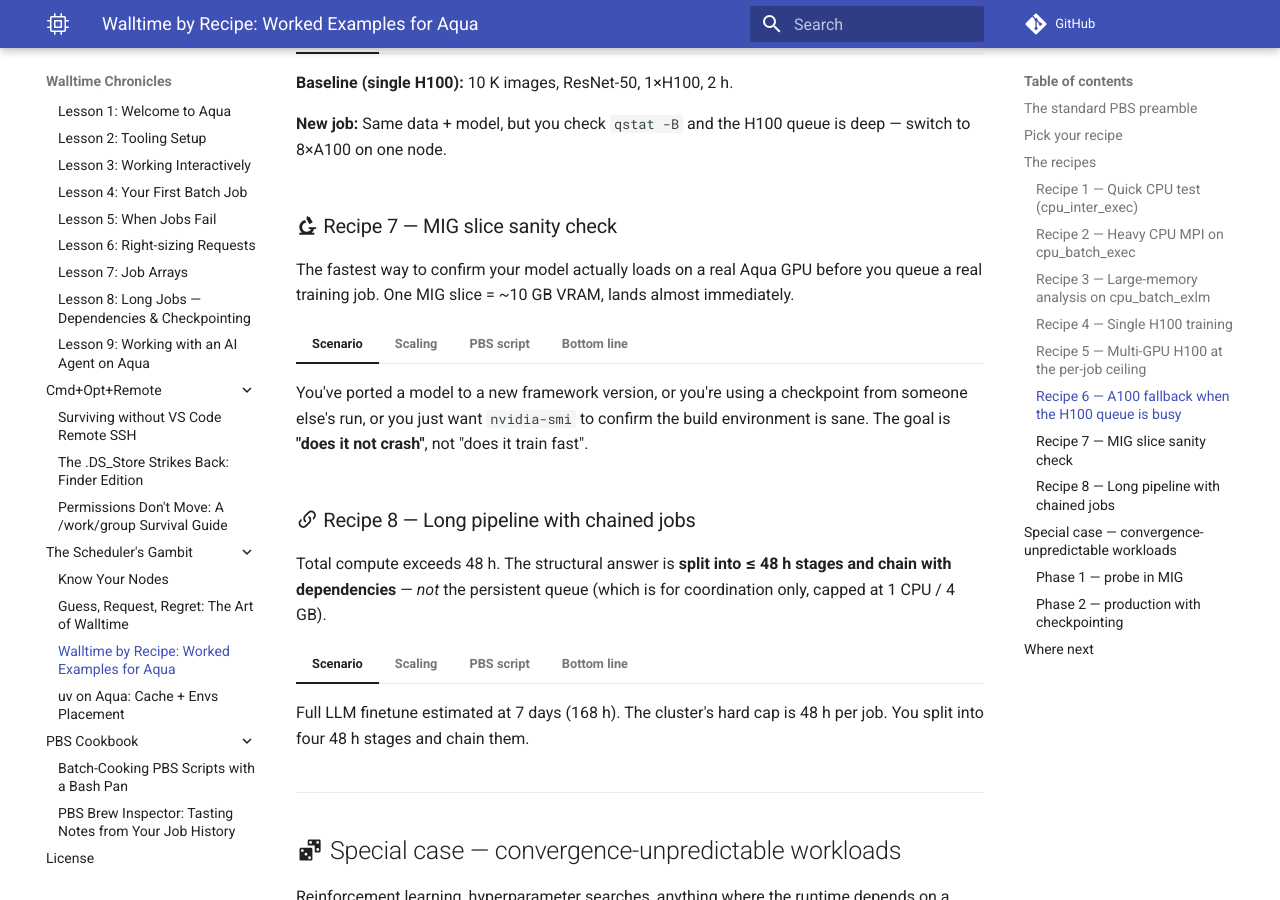
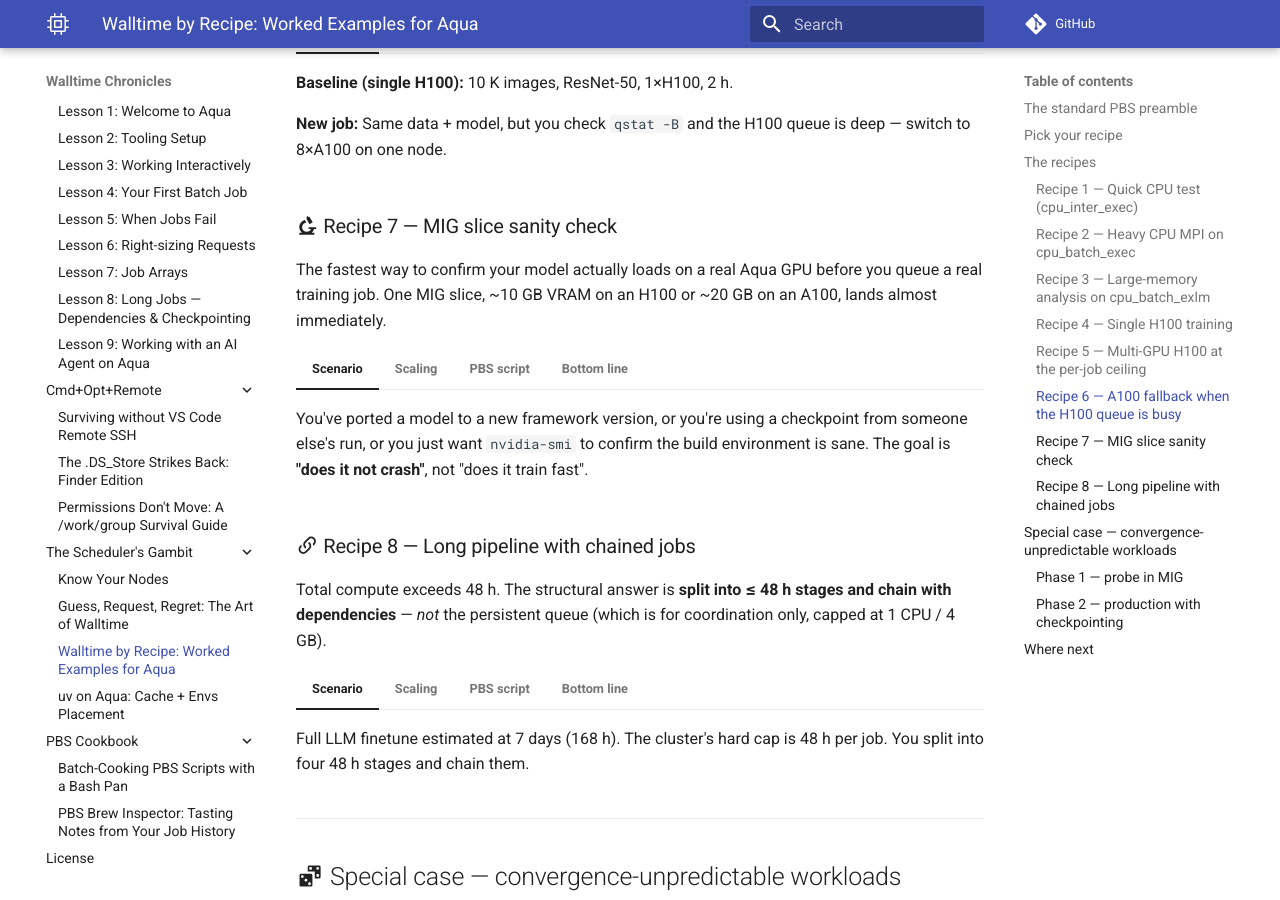
Before and after one commit to ZhipengHe/Walltime-Chronicles, an MkDocs documentation site: the page built from docs/scheduler/Walltime-by-Recipe.md, in a window 1280 px wide and 900 px high, scrolled down 5035 px. Built offline with MkDocs 1.6.1 and Material for MkDocs 9.7.7, drawn with Linux system fonts in a browser that asks for light colours; plug-ins that fetch from the network failed and are left out; comment, search, counter and statistics services are not loaded.

Commit message:
docs(scheduler): give both MIG slice sizes in Recipe 7's lead and bottom line
Co-Authored-By: Claude Fable 5.1 <noreply@anthropic.com>
Claude-Session: https://claude.ai/code/session_01Ho76u7s9w4BAPj3XcoEiiQ

```diff
--- a/docs/scheduler/Walltime-by-Recipe.md
+++ b/docs/scheduler/Walltime-by-Recipe.md
@@ -425,7 +425,7 @@ A100 nodes are usually less contested. If your model fits in 40 GB VRAM and you
 
 ### :material-microscope: Recipe 7 — MIG slice sanity check { #recipe-7-mig-slice-sanity-check }
 
-The fastest way to confirm your model actually loads on a real Aqua GPU before you queue a real training job. One MIG slice = ~10 GB VRAM, lands almost immediately.
+The fastest way to confirm your model actually loads on a real Aqua GPU before you queue a real training job. One MIG slice, ~10 GB VRAM on an H100 or ~20 GB on an A100, lands almost immediately.
 
 === "Scenario"
 
@@ -453,7 +453,7 @@ The fastest way to confirm your model actually loads on a real Aqua GPU before y
 === "Bottom line"
 
     !!! success "Walltime: 02:00:00 — queue: `gpu_inter_exec` (auto-routed)"
-        - 1 MIG slice (~10 GB VRAM), 6 cores host, 32 GB host RAM, 2 h interactive
+        - 1 MIG slice (~10 GB VRAM on an H100, ~20 GB on an A100), 6 cores host, 32 GB host RAM, 2 h interactive
         - Caps: 1–2 slices/job (but use 1), 1–12 cores, 1–68 GB, ≤ 12 h
         - Don't book the full 12 h then walk away — the queue holds resources the whole time
 
```
